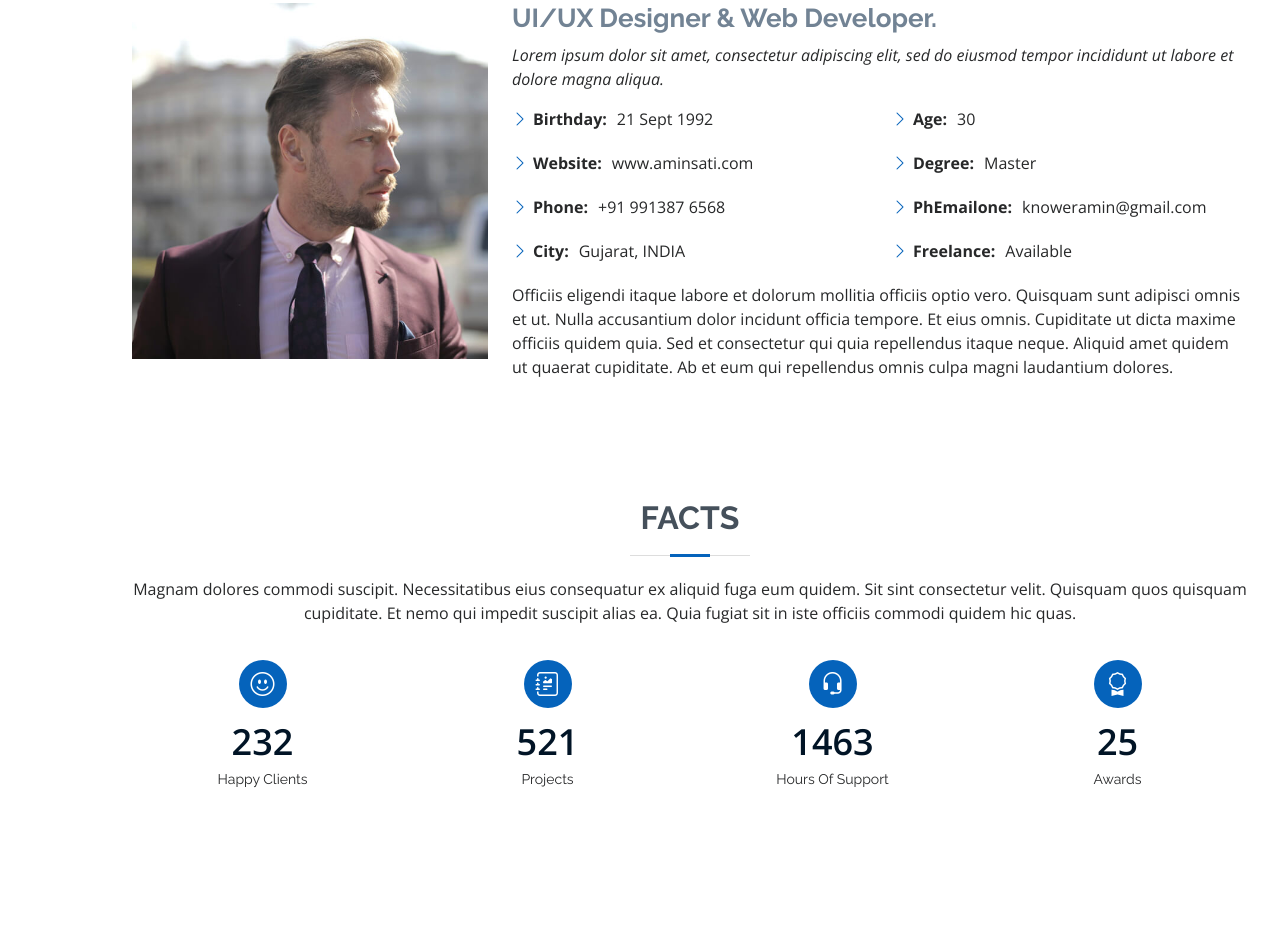
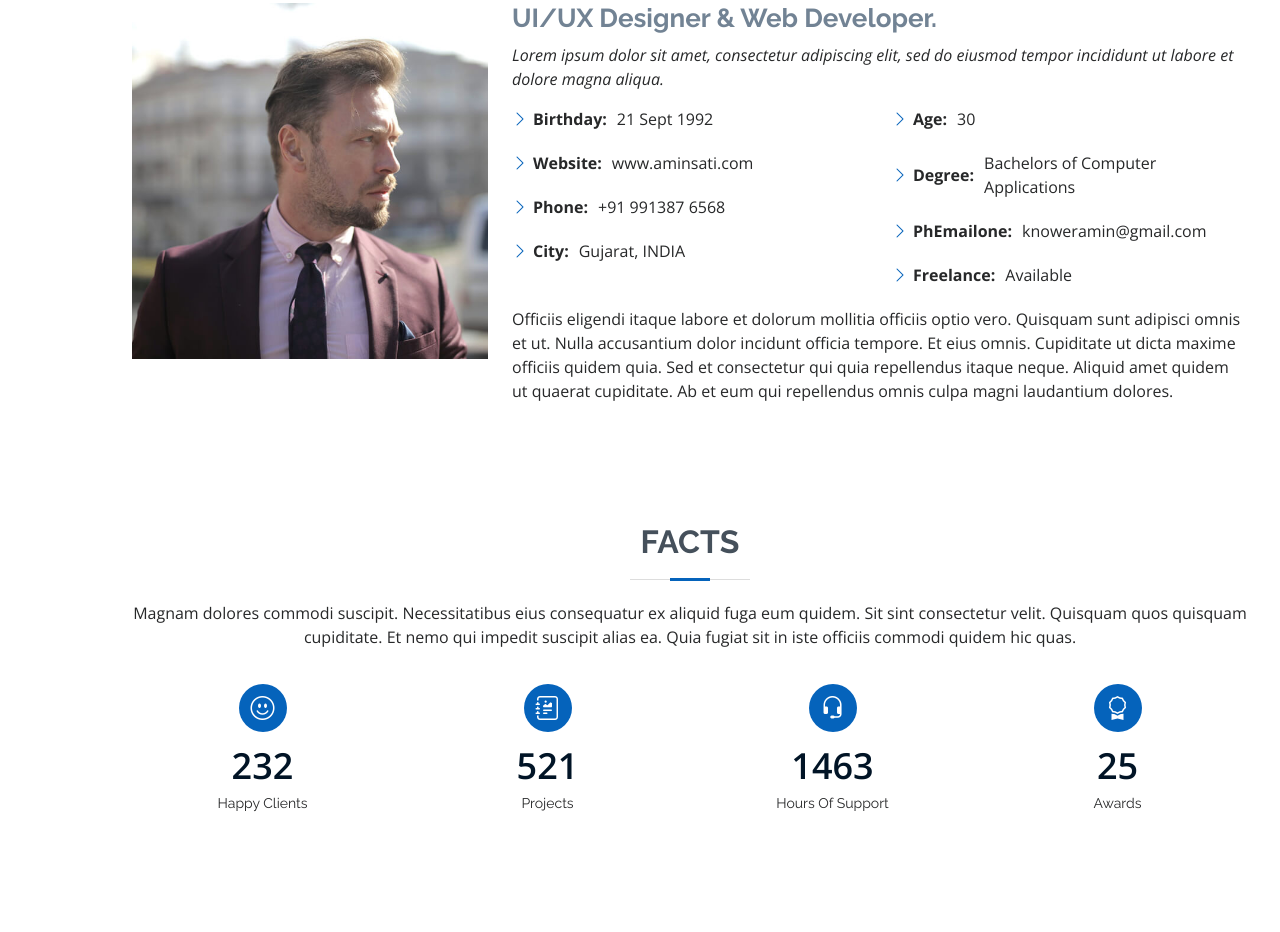
Before and after one commit to amansati/amansati.github.io, a plain HTML site: page index.html in a window 1280 px wide. Shown: the part 1013-1945 px from the top of the page. Drawn offline with nearby package versions, Linux system fonts and the light colour scheme.

Commit message:
Update index.html

```diff
--- a/index.html
+++ b/index.html
@@ -5,7 +5,7 @@
   <meta charset="utf-8">
   <meta content="width=device-width, initial-scale=1.0" name="viewport">
 
-  <title>MyResume Bootstrap Template - Index</title>
+  <title>Amin Sati Freelancer</title>
   <meta content="" name="description">
   <meta content="" name="keywords">
 
@@ -104,7 +104,7 @@
               <div class="col-lg-6">
                 <ul>
                   <li><i class="bi bi-chevron-right"></i> <strong>Age:</strong> <span>30</span></li>
-                  <li><i class="bi bi-chevron-right"></i> <strong>Degree:</strong> <span>Master</span></li>
+                  <li><i class="bi bi-chevron-right"></i> <strong>Degree:</strong> <span>Bachelors of Computer Applications</span></li>
                   <li><i class="bi bi-chevron-right"></i> <strong>PhEmailone:</strong> <span>knoweramin@gmail.com</span></li>
                   <li><i class="bi bi-chevron-right"></i> <strong>Freelance:</strong> <span>Available</span></li>
                 </ul>
```
